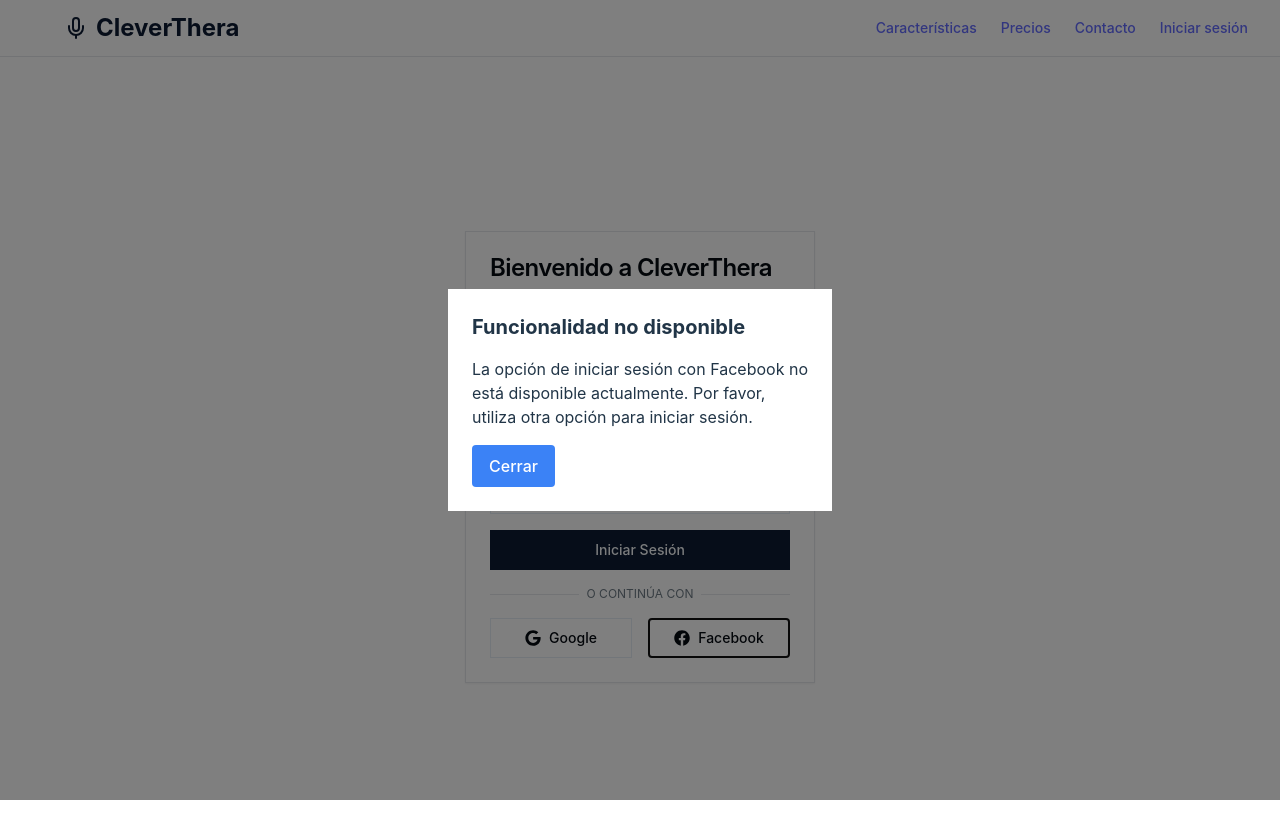
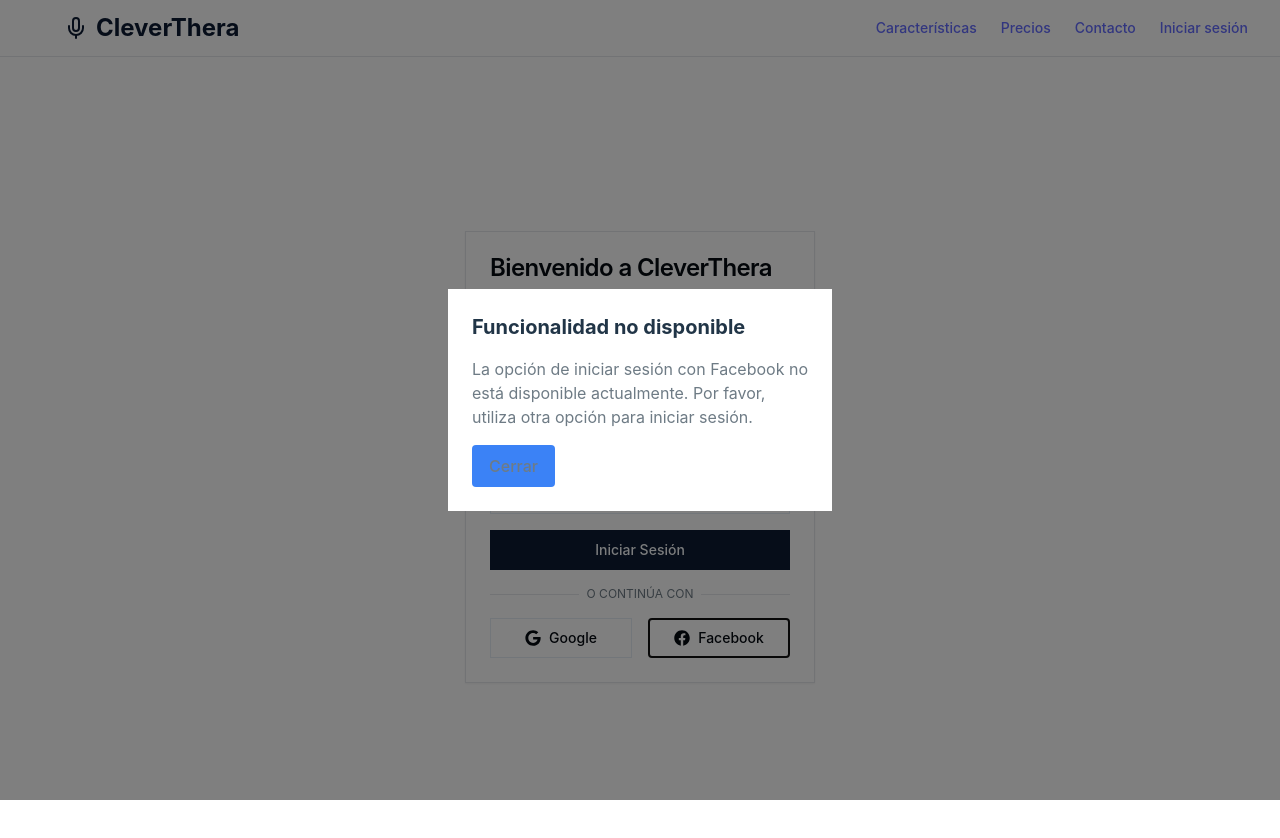
Before and after one commit to Diego-DPL/cleverthera, a React (Vite) app: page /login in a window 1280 px wide. Both pictures are taken after a click on the button "Facebook". Shown: the top 838 px of the page. Built offline with nearby package versions, Linux system fonts and the light colour scheme; no server answers.

Commit message:
color en el modal

```diff
--- a/src/components/ui/Modal.tsx
+++ b/src/components/ui/Modal.tsx
@@ -18,7 +18,7 @@ const Modal: React.FC<ModalProps> = ({ isOpen, onClose, title, children }) => {
         {children}
         <button
           onClick={onClose}
-          className="mt-4 px-4 py-2 bg-blue-500 text-white rounded hover:bg-blue-600"
+          className="mt-4 px-4 py-2 bg-blue-500 text-muted-foreground rounded hover:bg-blue-600"
         >
           Cerrar
         </button>
--- a/src/pages/Login.tsx
+++ b/src/pages/Login.tsx
@@ -207,7 +207,7 @@ const Login: React.FC = () => {
         onClose={() => setIsModalOpen(false)}
         title="Funcionalidad no disponible"
       >
-        <p>
+        <p className='text-muted-foreground'>
           La opción de iniciar sesión con Facebook no está disponible actualmente. Por favor, utiliza otra opción para iniciar sesión.
         </p>
       </Modal>
```
